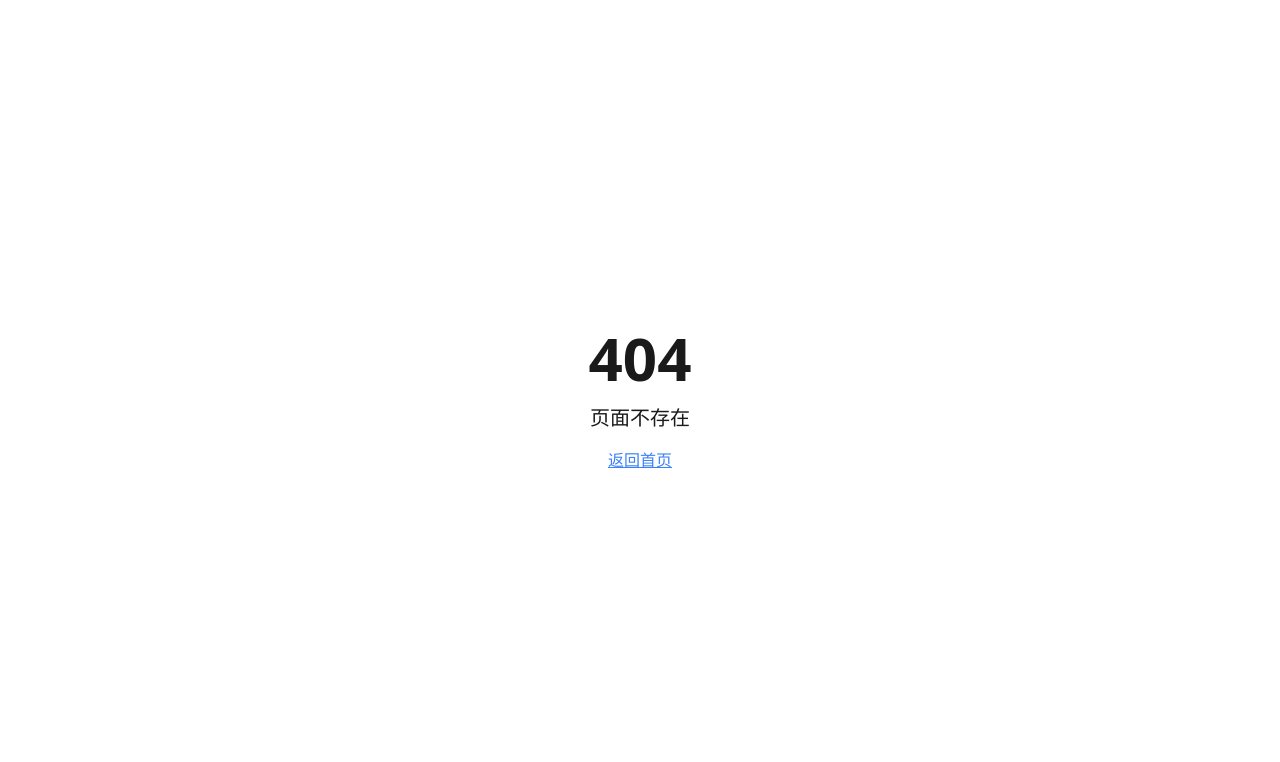
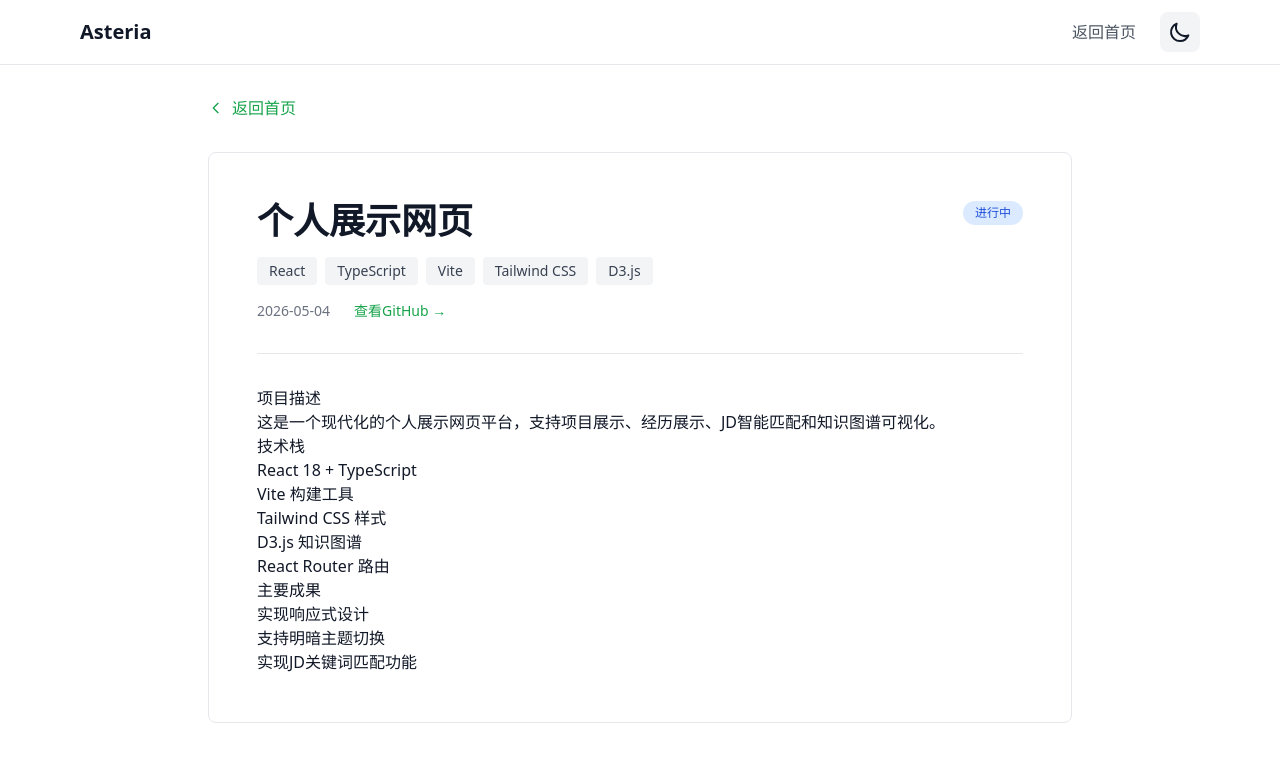
Before and after one commit to AsteriaAnna/self-introduction, a React (Vite) app: page /project/project-001 in a window 1280 px wide. Before the commit this address had no page. Shown: the top 762 px of the page. Built offline with nearby package versions, Linux system fonts and the light colour scheme.

Commit message:
feat: 项目卡片改为详情页跳转，修复导航栏遮挡，添加返回首页功能

```diff
--- a/src/App.tsx
+++ b/src/App.tsx
@@ -8,6 +8,7 @@ import Home from '@pages/Home'
 import Graph from '@pages/Graph'
 import NotFound from '@pages/NotFound'
 import ExperienceDetail from '@pages/ExperienceDetail'
+import ProjectDetail from '@pages/ProjectDetail'
 
 function GlobalErrorHandler() {
   useGlobalErrorHandler()
@@ -26,6 +27,7 @@ function App() {
                 <Route path="/" element={<Home />} />
                 <Route path="/graph" element={<Graph />} />
                 <Route path="/experience/:id" element={<ExperienceDetail />} />
+                <Route path="/project/:id" element={<ProjectDetail />} />
                 <Route path="*" element={<NotFound />} />
               </Routes>
             </BrowserRouter>
--- a/src/components/common/Layout/Navbar.tsx
+++ b/src/components/common/Layout/Navbar.tsx
@@ -1,13 +1,17 @@
 import { ThemeToggle } from '@components/extensions/Theme'
-import { Link } from 'react-router-dom'
+import { Link, useLocation } from 'react-router-dom'
 
 export function Navbar() {
+  const location = useLocation()
+
   const scrollToSection = (id: string) => {
     const element = document.getElementById(id)
     if (element) {
       element.scrollIntoView({ behavior: 'smooth' })
     }
   }
+
+  const isHomePage = location.pathname === '/'
 
   return (
     <nav className="fixed top-0 left-0 right-0 z-50 backdrop-blur-md bg-white/80 dark:bg-gray-900/80 border-b border-gray-200 dark:border-gray-800">
@@ -16,6 +20,8 @@ export function Navbar() {
           Asteria
         </Link>
         <div className="flex items-center gap-6">
+          {isHomePage ? (
+            <>
               <button
                 onClick={() => scrollToSection('hero')}
                 className="text-gray-600 dark:text-gray-300 hover:text-green-600 dark:hover:text-green-500 transition-colors font-medium"
@@ -40,6 +46,15 @@ export function Navbar() {
               >
                 联系
               </button>
+            </>
+          ) : (
+            <Link
+              to="/"
+              className="text-gray-600 dark:text-gray-300 hover:text-green-600 dark:hover:text-green-500 transition-colors font-medium"
+            >
+              返回首页
+            </Link>
+          )}
           <ThemeToggle />
         </div>
       </div>
--- a/src/components/core/ProjectList/ProjectCard.tsx
+++ b/src/components/core/ProjectList/ProjectCard.tsx
@@ -1,3 +1,4 @@
+import { Link } from 'react-router-dom'
 import { Project } from '@/types'
 
 interface ProjectCardProps {
@@ -7,8 +8,9 @@ interface ProjectCardProps {
 
 export function ProjectCard({ project, isHighlighted = false }: ProjectCardProps) {
   return (
-    <div
-      className={`p-6 rounded-lg border transition-all duration-300 hover:shadow-xl hover:-translate-y-1 ${
+    <Link
+      to={`/project/${project.id}`}
+      className={`block p-6 rounded-lg border transition-all duration-300 hover:shadow-xl hover:-translate-y-1 ${
         isHighlighted
           ? 'border-green-500 bg-green-50 dark:bg-green-900/20'
           : 'border-gray-200 dark:border-gray-800 bg-white dark:bg-gray-900 hover:border-green-500 dark:hover:border-green-600'
@@ -52,17 +54,10 @@ export function ProjectCard({ project, isHighlighted = false }: ProjectCardProps
 
       <div className="flex items-center justify-between text-sm text-gray-500 dark:text-gray-400">
         <span>{project.date}</span>
-        {project.link && (
-          <a
-            href={project.link}
-            target="_blank"
-            rel="noopener noreferrer"
-            className="text-green-600 dark:text-green-500 hover:text-green-700 dark:hover:text-green-400 font-medium transition-colors"
-          >
-            查看项目 →
-          </a>
-        )}
+        <span className="text-green-600 dark:text-green-500 font-medium">
+          查看详情 →
+        </span>
       </div>
-    </div>
+    </Link>
   )
 }
--- /dev/null
+++ b/src/pages/ProjectDetail.tsx
@@ -0,0 +1,101 @@
+import { useEffect, useState } from 'react'
+import { useParams, Link } from 'react-router-dom'
+import ReactMarkdown from 'react-markdown'
+import { Project } from '@/types'
+import { getProjectById } from '@/utils/markdownParser'
+import { Navbar } from '@components/common/Layout'
+
+export default function ProjectDetail() {
+  const { id } = useParams<{ id: string }>()
+  const [project, setProject] = useState<Project | null>(null)
+
+  useEffect(() => {
+    if (id) {
+      const proj = getProjectById(id)
+      setProject(proj || null)
+    }
+  }, [id])
+
+  if (!project) {
+    return (
+      <div className="min-h-screen bg-white dark:bg-gray-950 text-gray-900 dark:text-white">
+        <Navbar />
+        <div className="max-w-4xl mx-auto px-4 py-20 text-center">
+          <h1 className="text-3xl font-bold mb-4">项目不存在</h1>
+          <Link to="/" className="text-green-600 dark:text-green-500 hover:underline">
+            返回首页
+          </Link>
+        </div>
+      </div>
+    )
+  }
+
+  return (
+    <div className="min-h-screen bg-white dark:bg-gray-950 text-gray-900 dark:text-white">
+      <Navbar />
+      <main className="max-w-4xl mx-auto px-4 pt-24 pb-12">
+        <Link
+          to="/"
+          className="inline-flex items-center gap-2 text-green-600 dark:text-green-500 hover:text-green-700 dark:hover:text-green-400 mb-8 font-medium"
+        >
+          <svg className="w-4 h-4" fill="none" stroke="currentColor" viewBox="0 0 24 24">
+            <path strokeLinecap="round" strokeLinejoin="round" strokeWidth={2} d="M15 19l-7-7 7-7" />
+          </svg>
+          返回首页
+        </Link>
+
+        <article className="bg-white dark:bg-gray-900 rounded-lg border border-gray-200 dark:border-gray-800 p-8 md:p-12">
+          <header className="mb-8 pb-8 border-b border-gray-200 dark:border-gray-700">
+            <div className="flex items-start justify-between mb-4">
+              <h1 className="text-4xl font-bold">{project.title}</h1>
+              <span
+                className={`px-3 py-1 rounded-full text-xs font-medium ${
+                  project.status === 'completed'
+                    ? 'bg-green-100 text-green-700 dark:bg-green-900/50 dark:text-green-400'
+                    : project.status === 'in-progress'
+                    ? 'bg-blue-100 text-blue-700 dark:bg-blue-900/50 dark:text-blue-400'
+                    : 'bg-gray-100 text-gray-700 dark:bg-gray-800 dark:text-gray-300'
+                }`}
+              >
+                {project.status === 'completed'
+                  ? '已完成'
+                  : project.status === 'in-progress'
+                  ? '进行中'
+                  : '计划中'}
+              </span>
+            </div>
+
+            <div className="flex flex-wrap gap-2 mb-4">
+              {project.tags.map((tag) => (
+                <span
+                  key={tag}
+                  className="px-3 py-1 bg-gray-100 dark:bg-gray-800 text-gray-700 dark:text-gray-300 rounded text-sm"
+                >
+                  {tag}
+                </span>
+              ))}
+            </div>
+
+            <div className="flex items-center gap-6 text-sm text-gray-500 dark:text-gray-400">
+              <span>{project.date}</span>
+              {project.link && (
+                <a
+                  href={project.link}
+                  target="_blank"
+                  rel="noopener noreferrer"
+                  className="text-green-600 dark:text-green-500 hover:text-green-700 dark:hover:text-green-400 font-medium"
+                >
+                  查看GitHub →
+                </a>
+              )}
+            </div>
+          </header>
+
+          <div className="prose prose-lg dark:prose-invert max-w-none">
+            <ReactMarkdown>{project.content}</ReactMarkdown>
+          </div>
+        </article>
+      </main>
+    </div>
+  )
+}
```
Lines whose indentation alone changed are shown as unchanged.
